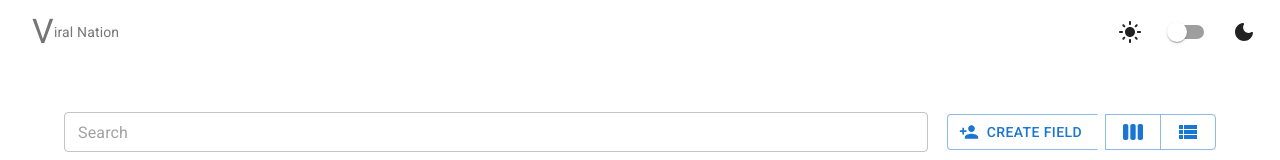
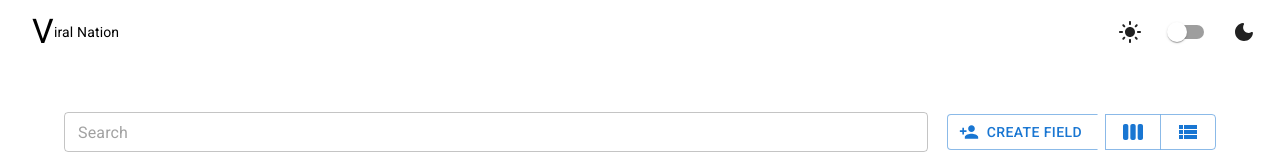
Before and after one commit to kaushalluffa/viral_nation_task, a React (Create React App) app: page / in a window 1280 px wide. Shown: the top 160 px of the page. Built offline with nearby package versions, Linux system fonts and the light colour scheme.

Commit message:
navbar text color fix on theme change

```diff
--- a/src/components/Navbar/Navbar.jsx
+++ b/src/components/Navbar/Navbar.jsx
@@ -14,7 +14,7 @@ import { useThemeUpdate } from "../../context/themeContext";
 const Navbar = () => {
   const theme = useTheme();
   const updateTheme = useThemeUpdate();
-  // console.log(theme);
+  console.log(theme);
   return (
     <Box sx={{ flexGrow: 1 }} mb={6}>
       <AppBar position="relative" elevation={0} color="common">
@@ -24,12 +24,23 @@ const Navbar = () => {
           }}
         >
           <IconButton>
-            <Typography variant="h4">
+            <Typography
+              variant="h4"
+              color={
+                theme.palette.mode === "light"
+                  ? theme.palette.common.black
+                  : theme.palette.common.white
+              }
+            >
               V
             </Typography>
             <Typography
               variant="body2"
-
+              color={
+                theme.palette.mode === "light"
+                  ? theme.palette.common.black
+                  : theme.palette.common.white
+              }
             >
               iral Nation
             </Typography>
```
